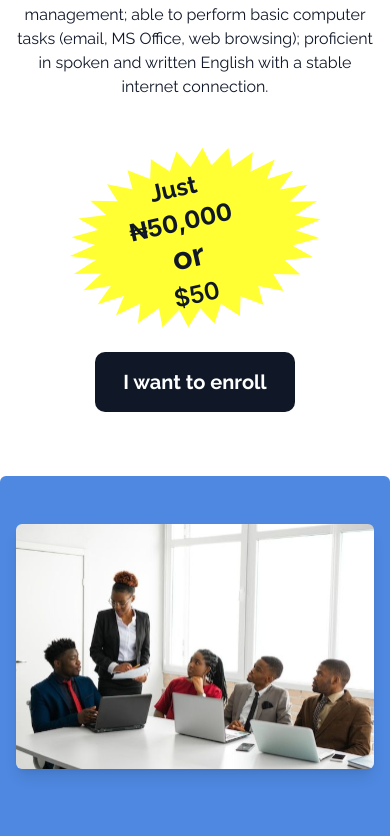
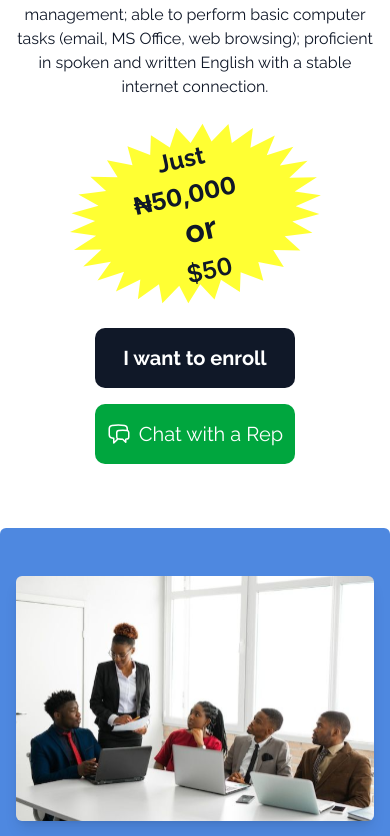
Before and after one commit to damsman10/SupportProTraining, a React (Vite) app: page / in a window 390 px wide. Shown: the part 4888-5724 px from the top of the page. Built offline with nearby package versions, Linux system fonts and the light colour scheme.

Commit message:
links and ids

```diff
--- a/package.json
+++ b/package.json
@@ -10,6 +10,7 @@
     "preview": "vite preview"
   },
   "dependencies": {
+    "@heroicons/react": "^2.2.0",
     "@tailwindcss/aspect-ratio": "^0.4.2",
     "@tailwindcss/vite": "^4.0.13",
     "lucide-react": "^0.511.0",
--- a/src/components/AcademyFees.jsx
+++ b/src/components/AcademyFees.jsx
@@ -1,3 +1,5 @@
+import { ChatBubbleLeftRightIcon } from '@heroicons/react/24/outline';
+
 const AcademyFees = () => {
   return (
     <div className="bg-[#4884DE] w-full px-4 sm:px-6 lg:px-8 py-20">
@@ -7,7 +9,7 @@ const AcademyFees = () => {
             <h2 className="text-[24px] sm:text-[28px] md:text-[32px] font-raleway text-center font-semibold mb-6">
               The academy fees
             </h2>
-            <div className="hidden flex flex-wrap justify-center gap-4 sm:gap-8 mb-4">
+            <div className="flex flex-wrap justify-center gap-4 sm:gap-8 mb-4">
               <span className="bg-[#09826E] text-white text-[14px] sm:text-[16px] font-raleway font-bold px-4 py-1 rounded-full">
                 NGN
               </span>
@@ -55,19 +57,28 @@ const AcademyFees = () => {
           </div>
           <div className="h-auto mt-2 bg-[#EDF4FF] px-6 py-6 rounded-b-[20px]">
             <div className="flex flex-col sm:flex-row items-center justify-center gap-4">
-              <a href="https://paystack.shop/pay/g5665008p6" target="_blank" rel="noopener noreferrer">
+              <a className='w-full' href="https://paystack.shop/pay/g5665008p6" target="_blank" rel="noopener noreferrer">
                 <button className="bg-[#09826E] h-[50px] cursor-pointer w-full sm:w-[200px] text-[18px] sm:text-[20px] font-raleway font-bold text-white rounded-[10px] hover:bg-green-800 transition">
-                  Full payment ➡
+                  Make payment ➡
                 </button>
               </a>
 
-              <span className="text-[18px] sm:text-[20px] font-bold text-black font-raleway">OR</span>
+              <span className="hidden text-[18px] sm:text-[20px] font-bold text-black font-raleway">OR</span>
 
-              <a href="https://paystack.shop/pay/g5665008p6" target="_blank" rel="noopener noreferrer">
+              <a className='hidden' href="https://paystack.shop/pay/g5665008p6" target="_blank" rel="noopener noreferrer">
                 <button className="bg-[#FDA33B] h-[50px] cursor-pointer w-full sm:w-[200px] text-[18px] sm:text-[20px] font-raleway font-bold text-black rounded-[10px] hover:bg-yellow-400 transition">
                   Part payment ➡
                 </button>
               </a>
+              <button
+                onClick={() => {
+                  window.open('https://yourchatlink.com', '_blank');
+                }}
+                className="flex items-center justify-center gap-2 bg-green-600 hover:bg-green-700 text-white font-raleway text-[18px] sm:text-[20px] w-full h-[50px] px-2 py-2 rounded-[10px] cursor-pointer"
+              >
+                <ChatBubbleLeftRightIcon className="w-6 h-6" />
+                Chat with a Rep
+              </button>
             </div>
           </div>
         </div>
--- a/src/components/Criteria.jsx
+++ b/src/components/Criteria.jsx
@@ -1,4 +1,5 @@
 import criteria from '../assets/criteria.svg';
+import { ChatBubbleLeftRightIcon } from '@heroicons/react/24/outline';
 
 const Criteria = () => {
   return (
@@ -19,20 +20,35 @@ const Criteria = () => {
           <h3 className="text-[28px] lg:text-[34px] font-semibold text-[#101828] font-raleway">
             Only these simple criteria
           </h3>
-          <p className="text-[16px] lg:text-[18px] w-full lg:w-[283px] mt-6 lg:mt-12 text-[#101828] font-normal font-raleway mx-auto lg:mx-0">
+          <p className="text-[16px] lg:text-[18px] w-full lg:w-[360px] mt-6 lg:mt-6 text-[#101828] font-normal font-raleway mx-auto lg:mx-0">
             Passionate about HR, recruitment, or business management; able to perform basic computer tasks (email, MS Office, web browsing); proficient in spoken and written English with a stable internet connection.
           </p>
 
-          <div className="flex flex-col-reverse sm:flex-row items-center justify-center lg:justify-start gap-6 mt-10">
-            <a href="https://paystack.shop/pay/g5665008p6" target="_blank" rel="noopener noreferrer">
-              <button className="bg-[#101828] font-bold font-raleway text-[20px] w-[200px] h-[60px] text-white px-6 py-2 rounded-[10px] cursor-pointer">
+          <div className="flex flex-col-reverse lg:flex-row items-center justify-center lg:justify-start gap-6 mt-6 max-w-full mx-auto">
+
+          <div className="Buttons-container flex flex-col gap-4 w-[200px]">
+            <a href="https://paystack.shop/pay/g5665008p6" target="_blank" rel="noopener noreferrer" className="w-full">
+              <button className="bg-[#101828] font-bold font-raleway text-[20px] w-full h-[60px] text-white px-6 py-2 rounded-[10px] cursor-pointer">
                 I want to enroll
               </button>
             </a>
 
-            <div className="relative text-sm text-yellow-600 font-semibold mt-2 sm:mt-0">
+            <button
+              onClick={() => {
+                window.open('https://yourchatlink.com', '_blank');
+              }}
+              id='contact'
+              className="flex items-center justify-center gap-2 bg-green-600 hover:bg-green-700 text-white font-raleway text-[20px] w-full h-[60px] px-2 py-2 rounded-[10px] cursor-pointer"
+            >
+              <ChatBubbleLeftRightIcon className="w-6 h-6" />
+              Chat with a Rep
+            </button>
+          </div>
+
+
+          <div className="SVG-container relative w-[252px] h-[181px]">
             <svg
-                className="sm:absolute -top-24 -left-12 sm:left-0"
+              className="absolute top-0 left-0"
               width="252"
               height="181"
               viewBox="0 0 252 181"
@@ -46,14 +62,16 @@ const Criteria = () => {
               />
             </svg>
 
-              <div className="absolute top-6 left-16 sm:-top-20 sm:left-20 font-bold text-[24px] font-inter text-[#101828] -rotate-[12.58deg]">
-                <span className="font-raleway font-bold text-[24px] block">Just</span>
-                <span className="text-[24px] font-inter font-bold block -mb-1.5">₦50,000</span>
-                <span className="font-raleway font-bold text-[32px] block">or</span>
-                <span className="font-inter font-semibold text-[24px] block">$50</span>
+            <div className="absolute top-4 left-23 font-bold text-[24px] font-inter text-[#101828] -rotate-[12.58deg]">
+              <span className="font-raleway font-bold text-[24px] block -ml-4 sm:ml-0">Just</span>
+              <span className="text-[24px] font-inter font-bold block -mb-1.5 -ml-6">₦50,000</span>
+              <span className="font-raleway font-bold text-[32px] block -ml-2 sm:ml-3">or</span>
+              <span className="font-inter font-semibold text-[24px] block -ml-2 sm:ml-2">$50</span>
             </div>
           </div>
         </div>
+
+
         </div>
       </div>
     </div>
--- a/src/components/Directors.jsx
+++ b/src/components/Directors.jsx
@@ -5,7 +5,7 @@ import ebun from '../assets/ebun.png';
 
 const Directors = () => {
   return (
-    <div className="mt-20 px-4 md:px-0">
+    <div id='about' className="mt-20 px-4 md:px-0">
       <div className="max-w-[1280px] mx-auto">
 
         <h2 className="text-center text-[24px] md:text-[30px] lg:text-[36px] font-poppins font-medium mb-2">
--- a/src/components/Header.jsx
+++ b/src/components/Header.jsx
@@ -44,19 +44,49 @@ const Header = () => {
       {/* Mobile Menu */}
       {menuOpen && (
         <div className="absolute top-[100px] left-0 w-full bg-white shadow-md flex flex-col items-center gap-6 py-6 z-40 md:hidden">
-          <a href="#course-outline" className="text-[18px] text-gray-700 hover:text-blue-600">Course outline</a>
-          <a href="#testimonial" className="text-[18px] text-gray-700 hover:text-blue-600">Testimonial</a>
-          <a href="#about" className="text-[18px] text-gray-700 hover:text-blue-600">About</a>
-          <a href="#contact" className="text-[18px] text-gray-700 hover:text-blue-600">Contact</a>
+          <a
+            href="#course-outline"
+            className="text-[18px] text-gray-700 hover:text-blue-600"
+            onClick={() => setMenuOpen(false)}
+          >
+            Course outline
+          </a>
+          <a
+            href="#testimonial"
+            className="text-[18px] text-gray-700 hover:text-blue-600"
+            onClick={() => setMenuOpen(false)}
+          >
+            Testimonial
+          </a>
+          <a
+            href="#about"
+            className="text-[18px] text-gray-700 hover:text-blue-600"
+            onClick={() => setMenuOpen(false)}
+          >
+            About
+          </a>
+          <a
+            href="#contact"
+            className="text-[18px] text-gray-700 hover:text-blue-600"
+            onClick={() => setMenuOpen(false)}
+          >
+            Contact
+          </a>
 
           <a href="https://paystack.shop/pay/g5665008p6" target="_blank" rel="noopener noreferrer">
-            <button className="border-[2px] border-black w-[120px] h-[50px] rounded-[20px] px-4 py-1 text-[18px] hover:bg-gray-100">
+            <button
+              className="border-[2px] border-black w-[120px] h-[50px] rounded-[20px] px-4 py-1 text-[18px] hover:bg-gray-100"
+              onClick={() => setMenuOpen(false)}
+            >
               Login
             </button>
           </a>
 
           <a href="https://paystack.shop/pay/g5665008p6" target="_blank" rel="noopener noreferrer">
-            <button className="w-[120px] h-[50px] rounded-[20px] bg-[#4E88E0] text-black px-4 py-1 text-[18px] hover:bg-blue-700">
+            <button
+              className="w-[120px] h-[50px] rounded-[20px] bg-[#4E88E0] text-black px-4 py-1 text-[18px] hover:bg-blue-700"
+              onClick={() => setMenuOpen(false)}
+            >
               Enroll →
             </button>
           </a>
--- a/src/components/Testimonials.jsx
+++ b/src/components/Testimonials.jsx
@@ -3,7 +3,7 @@ import test2 from '../assets/test2.png'
 
 const Testimonials = () => {
   return (
-    <div className="py-16 px-4">
+    <div id='testimonial' className="py-16 px-4">
       <div className="w-full max-w-[1440px] mx-auto text-center">
         <h2 className="text-[28px] sm:text-[32px] md:text-[40px] font-medium font-raleway mb-12">
           Testimonial from past participants?
--- a/src/components/Topics.jsx
+++ b/src/components/Topics.jsx
@@ -105,7 +105,7 @@ const topics = [
 
 const Topics = () => {
   return (
-    <div className="px-4 sm:px-6 py-12">
+    <div id="course-outline" className="px-4 sm:px-6 py-12">
       <div className="max-w-7xl mx-auto">
         <h2 className="text-center text-[24px] sm:text-[28px] md:text-[32px] font-raleway font-semibold mb-10">
           Here are over 20 Course-topics you will learn:
--- a/src/index.css
+++ b/src/index.css
@@ -30,3 +30,12 @@
   line-height: 1.5;
   font-weight: 400;
 }
+
+html {
+  scroll-behavior: smooth;
+}
+
+
+#about, #course-outline, #testimonial, #contact {
+  scroll-margin-top: 100px; /* height of your fixed header */
+}
```
Also changed, not shown: 1 other file (tests, documents, lock files or other folders). Lines whose indentation alone changed are shown as unchanged.
